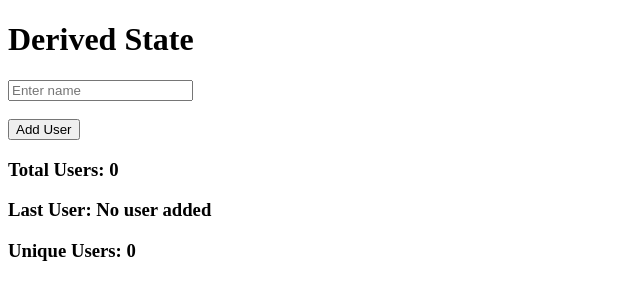
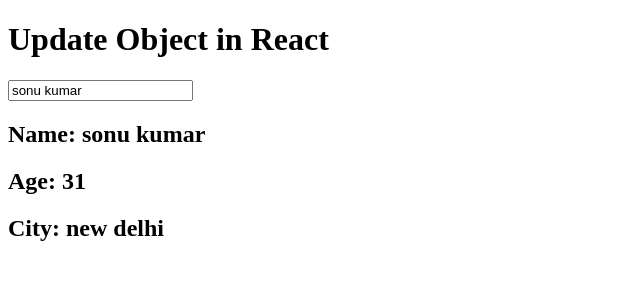
Before and after one commit to Sonukumar201995/React-practice-03, a React (Vite) app: page / in a window 1280 px wide. Shown: the top 300 px of the page, without its empty margins (0-640 px from the left). Built offline with nearby package versions, Linux system fonts and the light colour scheme.

Commit message:
updata object in react

```diff
--- a/src/App.jsx
+++ b/src/App.jsx
@@ -2,46 +2,30 @@
 import { useState } from "react";
 
 function App() {
-  const [users, setUsers] = useState([]);
-  const [user, setUser] = useState('');
+  const [data, setData] = useState({
+    name: "sonu kumar",
+    age: 31,
+    city: "new delhi"
+  });
 
-  const handleUser = () => {
-    if (user.trim() === '') return;
-
-    setUsers([...users, user]);
-    setUser('');
+  const handleName = (val) => {
+    setData({ ...data, name: val });
   };
-
-  // Derived States
-  const total = users.length;
-
-  const last = users[users.length - 1];
-
-  const unique = [...new Set(users)].length;
 
   return (
     <>
-      <h1>Derived State</h1>
+      <h1>Update Object in React</h1>
 
       <input
         type="text"
         placeholder="Enter name"
-        value={user}
-        onChange={(event) => setUser(event.target.value)}
+        value={data.name}
+        onChange={(e) => handleName(e.target.value)}
       />
 
-      <br />
-      <br />
-
-      <button onClick={handleUser}>Add User</button>
-
-      <h3>Total Users: {total}</h3>
-      <h3>Last User: {last || 'No user added'}</h3>
-      <h3>Unique Users: {unique}</h3>
-
-      {users.map((value, index) => (
-        <h4 key={index}>{value}</h4>
-      ))}
+      <h2>Name: {data.name}</h2>
+      <h2>Age: {data.age}</h2>
+      <h2>City: {data.city}</h2>
     </>
   );
 }
```
